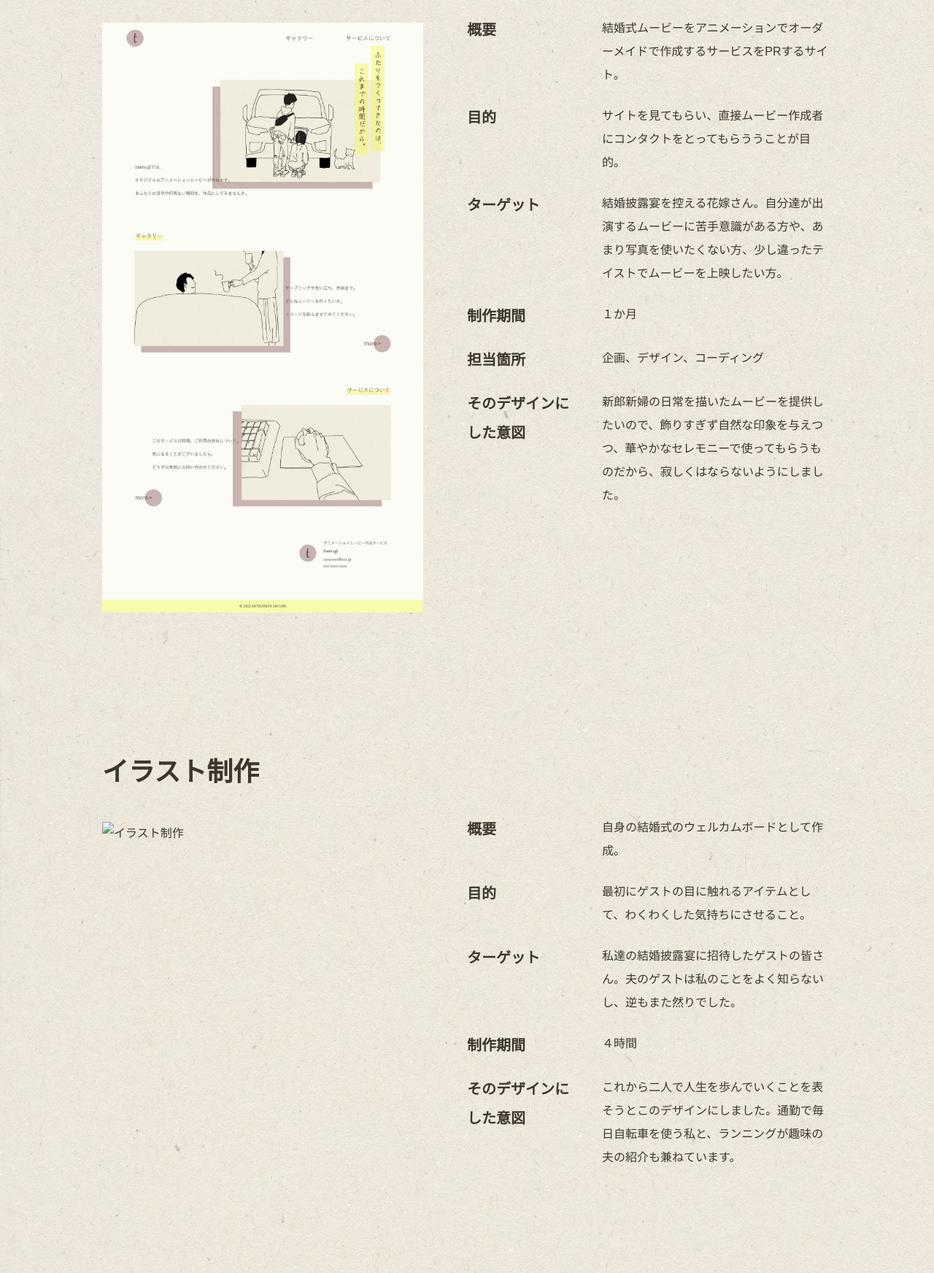
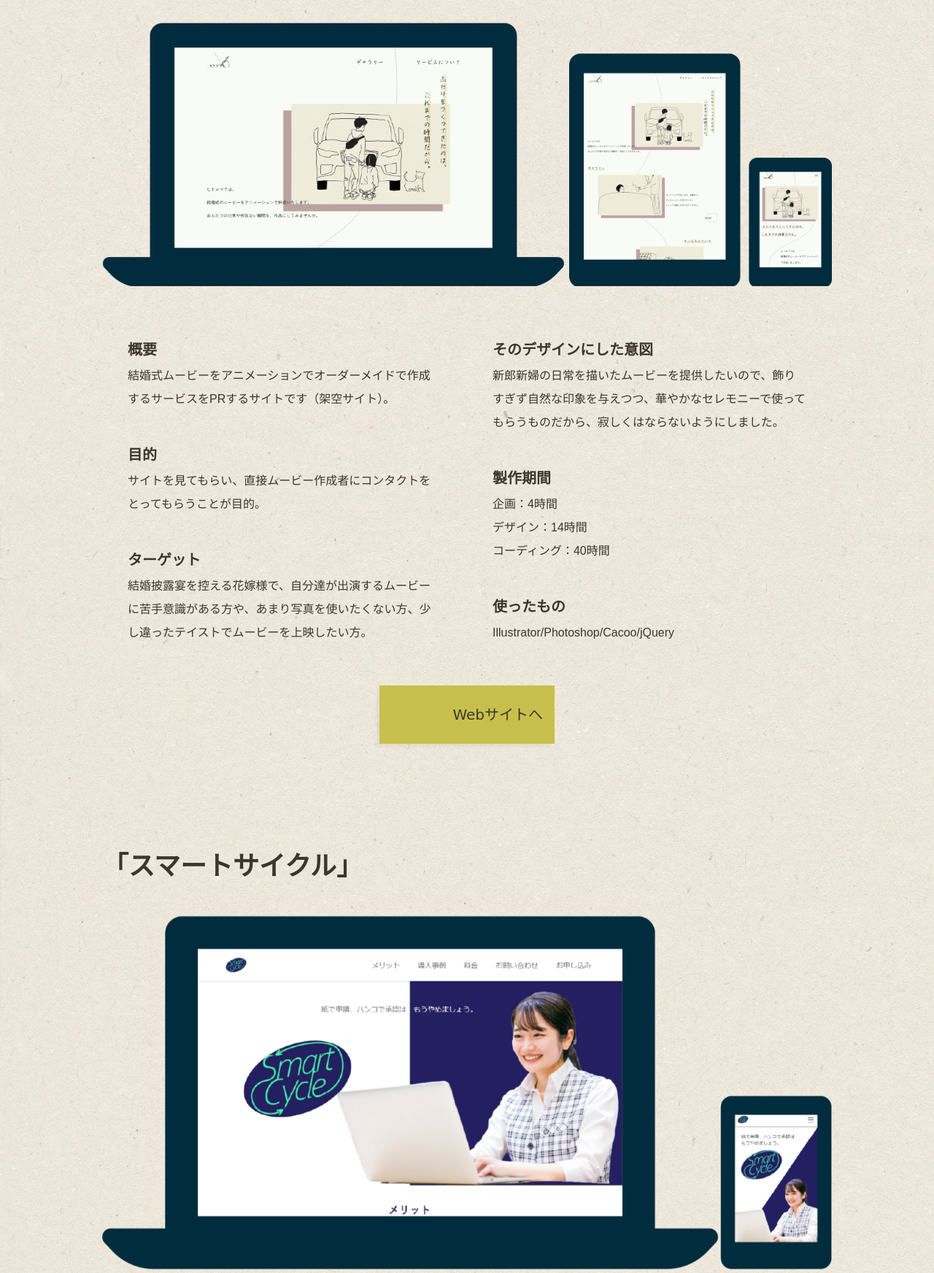
Before and after one commit to katsumatasakura/first-git, a plain HTML site: page works.html in a window 1280 px wide. Shown: the part 362-2106 px from the top of the page at 73% size. Drawn offline with nearby package versions, Linux system fonts and the light colour scheme; a web font is replaced by a local one.

Commit message:
works modified

```diff
--- a/css/_works.scss
+++ b/css/_works.scss
@@ -54,7 +54,7 @@
         }
 
         .work-box {
-            width:43%;
+            width: 43%;
             margin: 1rem 0;
         }
     }
@@ -70,13 +70,17 @@
     img {
         margin-bottom: 4rem;
     }
+
+    .more {
+        margin: 0 auto;
+    }
 }
 
 .title-long {
     width: 69%;
 }
 
-.work-description-box {
+/* .work-description-box {
     display: flex;
     //justify-content: ;
     margin-bottom: 4rem;
@@ -90,27 +94,51 @@
     p {
         width: 61%;
     }
+} */
+
+.work-description {
+    dl {
+        dt {
+            font-size: 1.8rem;
+            font-weight: 600;
+        }
+
+        dd {
+            margin-left: 0;
+            margin-bottom: 4rem;
+        }
+    }
+}
+
+.carousel-box {
+    text-align: center;
+
+    img {
+        width: 60%;
+    }
 }
 
 @media #{$large} {
     .works-container {
-        display: flex;
-        justify-content: space-between;
 
-        picture {
-            width: 44%;
+        img {
+            height: 100%;
         }
 
+        /* picture {
+            width: 44%;
+        } */
+
         .work-description {
-            width: 50%;
+            display: flex;
+            justify-content: space-around;
 
-            h2 {
-                width: 29%;
-                margin-right: 8%;
-            }
+            dl {
+                width: 43%;
 
-            p {
-                width: 63%;
+                dt {
+                    font-size: 2rem;
+                }
             }
         }
     }
--- a/works.html
+++ b/works.html
@@ -6,11 +6,12 @@
     <meta name="viewport" content="width=device-width, initial-scale=1.0">
     <title>勝俣さくら｜作ったもの</title>
     <meta name="description" content="勝俣さくらです。現職は地方公務員です。オンラインスクールでWeb制作について学び、Webデザイナーになるべく転職活動中です。">
-
     <!-- css -->
     <link rel="stylesheet" href="https://cdnjs.cloudflare.com/ajax/libs/normalize/8.0.1/normalize.css">
     <link rel="stylesheet" href="./css/style.css">
-
+    <!-- slick default styling -->
+    <link rel="stylesheet" type="text/css" href="//cdn.jsdelivr.net/npm/slick-carousel@1.8.1/slick/slick.css" />
+    <link rel="stylesheet" type="text/css" href="//cdn.jsdelivr.net/npm/slick-carousel@1.8.1/slick/slick-theme.css" />
     <!-- font-->
     <script>
         (function(d) {
@@ -39,8 +40,7 @@
             s.parentNode.insertBefore(tk, s)
         })(document);
     </script>
-
-   <!-- favicon -->
+    <!-- favicon -->
     <link rel="shortcut icon" href="./favicon.ico">
 
 </head>
@@ -78,68 +78,103 @@
         <section id="hitokoma" class="work-section">
             <h1 class="title-long">「ヒトコマ」</h1>
             <div class="works-container">
-                <picture class="movie">
-                    <source media="(min-width:769px)" srcset="./images/work/movie_ordermade.jpg">
-                    <source media="(max-width:768px)" srcset="./images/work/capture1_sp.jpg">
-                    <img src="./images/work/capture1_sp.jpg" alt="オリジナルムービー作成サイト">
-                </picture>
+                <img src="./images/work/capture1_dev.png" alt="オリジナルムービー作成サイト">
                 <div class="work-description">
-                    <div class="work-description-box">
-                        <h2>概要</h2>
-                        <p>結婚式ムービーをアニメーションでオーダーメイドで作成するサービスをPRするサイト。</p>
-                    </div>
-                    <div class="work-description-box">
-                        <h2>目的</h2>
-                        <p>サイトを見てもらい、直接ムービー作成者にコンタクトをとってもらううことが目的。</p>
-                    </div>
-                    <div class="work-description-box">
-                        <h2>ターゲット</h2>
-                        <p>結婚披露宴を控える花嫁さん。自分達が出演するムービーに苦手意識がある方や、あまり写真を使いたくない方、少し違ったテイストでムービーを上映したい方。</p>
-                    </div>
-                    <div class="work-description-box">
-                        <h2>制作期間</h2>
-                        <p>１か月</p>
-                    </div>
-                    <div class="work-description-box">
-                        <h2>担当箇所</h2>
-                        <p>企画、デザイン、コーディング</p>
-                    </div>
-                    <div class="work-description-box">
-                        <h2>そのデザインにした意図</h2>
-                        <p>新郎新婦の日常を描いたムービーを提供したいので、飾りすぎず自然な印象を与えつつ、華やかなセレモニーで使ってもらうものだから、寂しくはならないようにしました。</p>
-                    </div>
+                    <dl>
+                        <dt>概要</dt>
+                        <dd>結婚式ムービーをアニメーションでオーダーメイドで作成するサービスをPRするサイトです（架空サイト）。</dd>
+                        <dt>目的</dt>
+                        <dd>サイトを見てもらい、直接ムービー作成者にコンタクトをとってもらうことが目的。</dd>
+                        <dt>ターゲット</dt>
+                        <dd>結婚披露宴を控える花嫁様で、自分達が出演するムービーに苦手意識がある方や、あまり写真を使いたくない方、少し違ったテイストでムービーを上映したい方。</dd>
+                    </dl>
+                    <dl>
+                        <dt>そのデザインにした意図</dt>
+                        <dd>新郎新婦の日常を描いたムービーを提供したいので、飾りすぎず自然な印象を与えつつ、華やかなセレモニーで使ってもらうものだから、寂しくはならないようにしました。</dd>
+                        <dt>製作期間</dt>
+                        <dd>企画：4時間<br>デザイン：14時間<br>コーディング：40時間</dd>
+                        <dt>使ったもの</dt>
+                        <dd>Illustrator/Photoshop/Cacoo/jQuery</dd>
+                    </dl>
                 </div>
             </div>
+            <a href="#">
+                <div class="more">Webサイトへ</div>
+            </a>
+        </section>
+        <section id="smartcycle" class="work-section">
+            <h1>「スマートサイクル」</h1>
+            <div class="works-container">
+                <img src="./images/work/capture2_dev.png" alt="汎用ワークフロー" class="fadeUpTrigger">
+                <div class="work-description">
+                    <dl>
+                        <dt>概要</dt>
+                        <dd>企業内で発生する申請・承認業務を、システム上で完結できるサービス「スマートサイクル」のランディングページです（架空サイト）。</dd>
+                        <dt>目的</dt>
+                        <dd>資料ダウンロード、申し込み、無料体験のいずれかを押してもらうことが目的です。</dd>
+                        <dt>ターゲット</dt>
+                        <dd>中小企業の総務担当者。現在紙での申請・承認業務が主流だが、テレワークを進めるためにワークフローシステムの導入を検討中。</dd>
+                    </dl>
+                    <dl>
+                        <dt>そのデザインにした意図</dt>
+                        <dd>導入により業務態様が一新することを印象付けるため、ファーストビューの背景はコントラストが強い色の組み合わせにしました。情報量が多いため、色数を抑えることと、シンプルなレイアウトにすることで雑多な印象を与えないようにしました。</dd>
+                        <dt>製作期間</dt>
+                        <dd>企画：8時間<br>デザイン：10時間<br>コーディング：21時間</dd>
+                        <dt>使ったもの</dt>
+                        <dd>Illustrator/Photoshop/Adobe XD/jQuery/Git</dd>
+                    </dl>
+                </div>
+            </div>
+            <a href="#">
+                <div class="more">Webサイトへ</div>
+            </a>
+        </section>
+        <section id="portfolio" class="work-section">
+            <h1>ポートフォリオ</h1>
+            <div class="works-container">
+                <img class="fadeUpTrigger" src="./images/work/capture3_dev.png" alt="ポートフォリオ">
+                <div class="work-description">
+                    <dl>
+                        <dt>概要</dt>
+                        <dd>「社会人経験のある30歳近い私」のことを簡潔に分かりやすく伝えるためのサイトです。</dd>
+                        <dt>目的</dt>
+                        <dd>履歴書や職務経歴書では分からない、自分の人柄や雰囲気を表現することと、数ある応募資料の中から自分に興味を持ってもらい、一緒に働きたいと思ってもらえることです。</dd>
+                        <dt>ターゲット</dt>
+                        <dd>Web制作会社の採用担当の方。とても多忙。一人のポートフォリオサイトにかけられる時間は30秒ほど。最初の5秒で書類選考を通すか判断する。</dd>
+                    </dl>
+                    <dl>
+                        <dt>そのデザインにした意図</dt>
+                        <dd>背景に紙のテクスチャを敷いたり、ふせんやハンコのモチーフを使ったりすることで、文書仕事→公務員のイメージを持ってもらえるようにしました。堅くなりすぎないように、楕円形を崩したようなオブジェクトを配置しています。</dd>
+                        <dt>製作期間</dt>
+                        <dd>企画：3時間<br>デザイン：23時間<br>コーディング：58時間</dd>
+                        <dt>使ったもの</dt>
+                        <dd>Illustrator/Photoshop/Cacoo/jQuery/Git</dd>
+                    </dl>
+                </div>
+            </div>
+            <a href="#">
+                <div class="more">Webサイトへ</div>
+            </a>
         </section>
         <section id="illust" class="work-section">
             <h1>イラスト制作</h1>
-            <div class="works-container">
-                <picture class="fadeUpTrigger">
-                    <source media="(min-width:769px)" srcset="./images/work/capture2_pc.jpg">
-                    <source media="(max-width:768px)" srcset="./images/work/capture2_sp.jpg">
-                    <img src="./images/work/capture2_sp.jpg" alt="イラスト制作">
-                </picture>
-                <div class="work-description">
-                    <div class="work-description-box">
-                        <h2>概要</h2>
-                        <p>自身の結婚式のウェルカムボードとして作成。</p>
-                    </div>
-                    <div class="work-description-box">
-                        <h2>目的</h2>
-                        <p>最初にゲストの目に触れるアイテムとして、わくわくした気持ちにさせること。</p>
-                    </div>
-                    <div class="work-description-box">
-                        <h2>ターゲット</h2>
-                        <p>私達の結婚披露宴に招待したゲストの皆さん。夫のゲストは私のことをよく知らないし、逆もまた然りでした。</p>
-                    </div>
-                    <div class="work-description-box">
-                        <h2>制作期間</h2>
-                        <p>４時間</p>
-                    </div>
-                    <div class="work-description-box">
-                        <h2>そのデザインにした意図</h2>
-                        <p>これから二人で人生を歩んでいくことを表そうとこのデザインにしました。通勤で毎日自転車を使う私と、ランニングが趣味の夫の紹介も兼ねています。</p>
-                    </div>
+            <div class="works-container carousel">
+                <div class="carousel-box">
+                    <picture>
+                        <source media="(min-width:769px)" srcset="./images/work/capture4_pc.jpg">
+                        <source media="(max-width:768px)" srcset="./images/work/capture4_sp.jpg">
+                        <img src="./images/work/capture4_sp.jpg" alt="イラスト制作">
+                    </picture>
+                    <h2>ウェルカムボード</h2>
+                </div>
+                <div class="carousel-box">
+                    <!--                     <picture>
+                        <source media="(min-width:769px)" srcset="./images/work/capture4_pc.jpg">
+                        <source media="(max-width:768px)" srcset="./images/work/capture4_sp.jpg">
+                        <img src="./images/work/capture4_sp.jpg" alt="イラスト制作">
+                    </picture>-->
+                    <img src="./images/work/illust2.jpg">
+                    <h2>JR東海道本線</h2>
                 </div>
             </div>
         </section>
@@ -148,8 +183,10 @@
         <small>© 2022 SAKURA KATSUMATA</small>
     </footer>
     <script src="https://ajax.googleapis.com/ajax/libs/jquery/3.4.1/jquery.min.js"></script>
+    <script src="https://cdn.jsdelivr.net/npm/slick-carousel@1.8.1/slick/slick.min.js"></script>
     <script src="./js/hamburger.js"></script>
     <script src="./js/fadeup.js"></script>
+    <script src="./js/carousel.js"></script>
 
 </body>
 
```
Also changed, not shown: js/carousel.js (added, +24 -0 lines), css/style.css, images/work/capture1_dev.png (added), images/work/capture2_dev.png (added), images/work/capture3_dev.png (added), images/work/capture4_pc.jpg, images/work/illust2.jpg (added), images/work/movie_ordermade.jpg (deleted), 1 other file.
